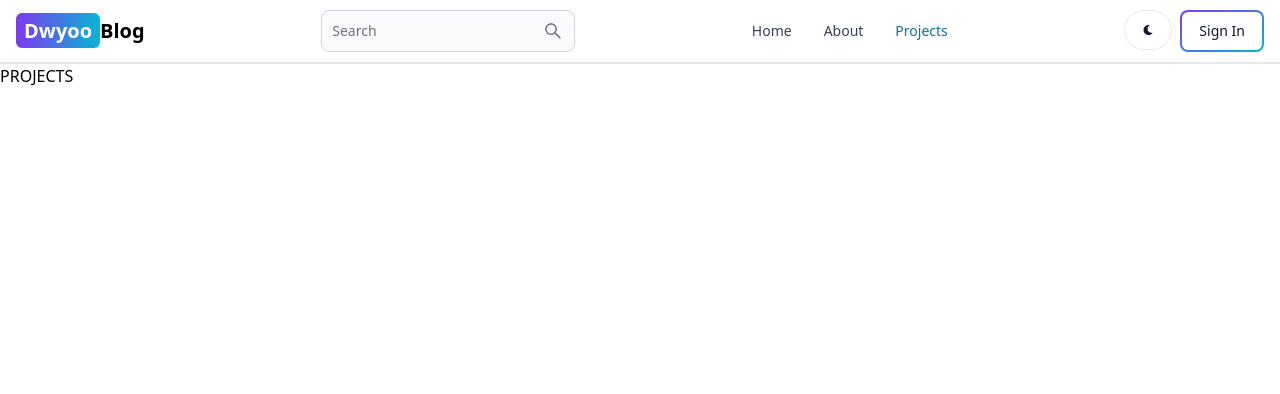
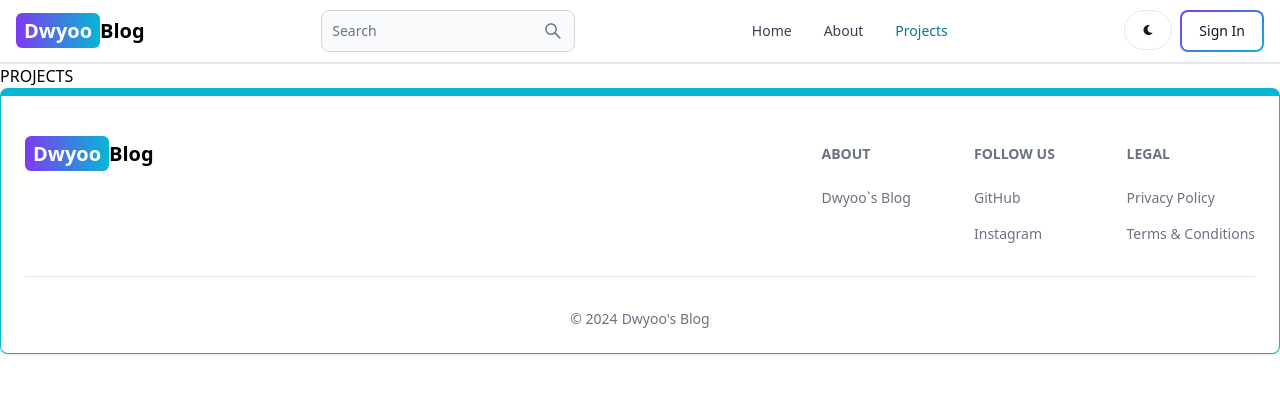
Before and after one commit to Cahyodr/blog-app, a React (Vite) app in the folder client/: page /projects in a window 1280 px wide. Shown: the top 394 px of the page. Built offline with nearby package versions, Linux system fonts and the light colour scheme.

Commit message:
Create and add footer component

```diff
--- a/client/src/App.jsx
+++ b/client/src/App.jsx
@@ -6,6 +6,7 @@ import SignUp from "./pages/SignUp";
 import Dashboard from "./pages/Dashboard";
 import Projects from "./pages/Projects";
 import Header from "./components/Header";
+import FooterComp from "./components/FooterComp";
 
 function App() {
   return (
@@ -19,6 +20,7 @@ function App() {
         <Route path="/dashboard" element={<Dashboard />} />
         <Route path="/projects" element={<Projects />} />
       </Routes>
+      <FooterComp />
     </BrowserRouter>
   );
 }
--- /dev/null
+++ b/client/src/components/FooterComp.jsx
@@ -0,0 +1,56 @@
+import { Footer } from "flowbite-react";
+import { Link } from "react-router-dom";
+
+function FooterComp() {
+  return (
+    <Footer container className="border border-t-8 border-cyan-500">
+      <div className="w-full max-w-7xl mx-auto">
+        <div className="grid w-full justify-between sm:flex md:grid-cols-1 ">
+          <div className="mt-5">
+            <Link
+              to={"/"}
+              className="self-center whitespace-nowrap text-lg sm:text-xl font-semibold dark:text-white"
+            >
+              <span className="px-2 py-1 bg-gradient-to-r from-purple-600 to-cyan-500 rounded-md text-white">
+                Dwyoo
+              </span>
+              Blog
+            </Link>
+          </div>
+          <div className="grid grid-cols-2 gap-3 mt-6 sm:grid-cols-3 sm:gap-6">
+            <div>
+              <Footer.Title title="About" />
+              <Footer.LinkGroup col>
+                <Footer.Link href="/">Dwyoo`s Blog</Footer.Link>
+              </Footer.LinkGroup>
+            </div>
+            <div>
+              <Footer.Title title="Follow Us" />
+              <Footer.LinkGroup col>
+                <Footer.Link href="/">GitHub</Footer.Link>
+                <Footer.Link href="/">Instagram</Footer.Link>
+              </Footer.LinkGroup>
+            </div>
+            <div>
+              <Footer.Title title="Legal" />
+              <Footer.LinkGroup col>
+                <Footer.Link href="/">Privacy Policy</Footer.Link>
+                <Footer.Link href="/">Terms &amp; Conditions</Footer.Link>
+              </Footer.LinkGroup>
+            </div>
+          </div>
+        </div>
+        <Footer.Divider />
+        <div>
+          <Footer.Copyright
+            href="#"
+            by="Dwyoo's Blog"
+            year={new Date().getFullYear()}
+          />
+        </div>
+      </div>
+    </Footer>
+  );
+}
+
+export default FooterComp;
```
